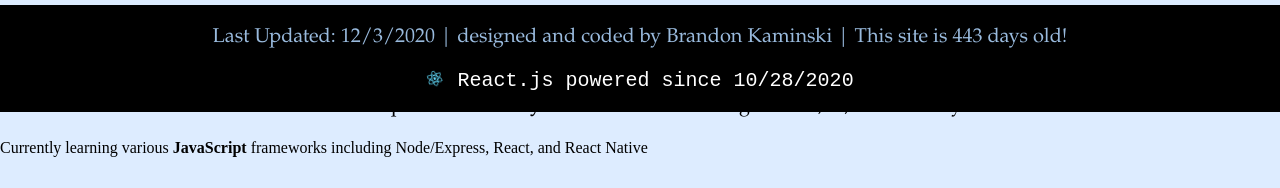
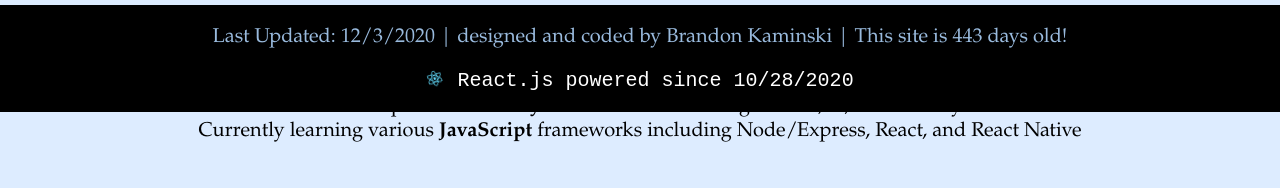
Before and after one commit to branmkam/websitev2, a React (Create React App) app: page /projects in a window 1280 px wide. Shown: the part 688-876 px from the top of the page. Built offline with nearby package versions, Linux system fonts and the light colour scheme.

Commit message:
Update ProjectsMod.js

```diff
--- a/src/ProjectsMod.js
+++ b/src/ProjectsMod.js
@@ -44,8 +44,8 @@ function ProjectsMod() {
 
   <h2>Other Skills:</h2>
     <p> Databases: Some experience with MongoDB (including its Node.js framework) and Postman<br/>
-   Some experience with <b>Python</b> libraries including Pandas, re, and NumPy</p>
-   Currently learning various <b>JavaScript</b> frameworks including Node/Express, React, and React Native<br/>
+   Some experience with <b>Python</b> libraries including Pandas, re, and NumPy<br/>
+   Currently learning various <b>JavaScript</b> frameworks including Node/Express, React, and React Native</p>
   <br/>
 
 <ul>
```
